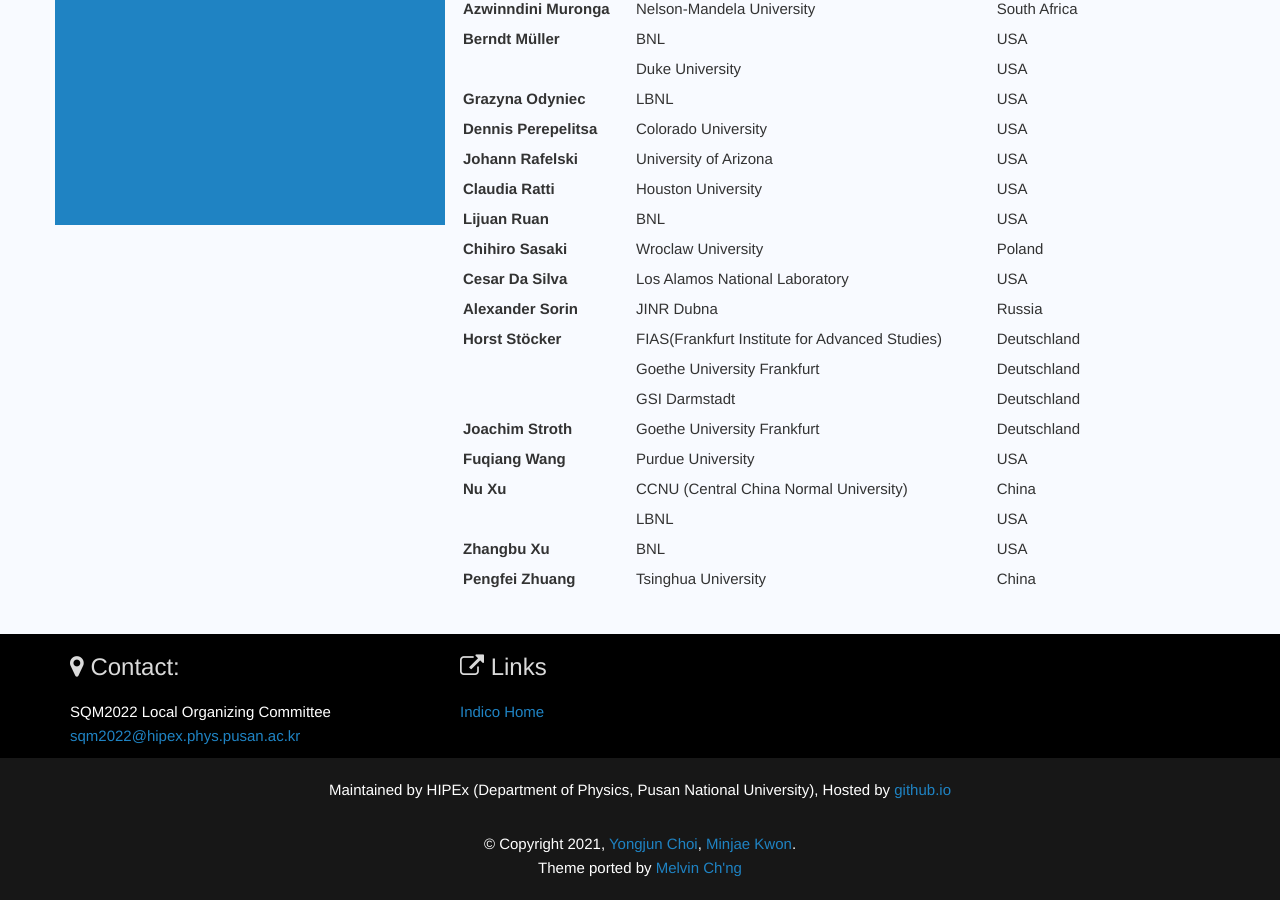
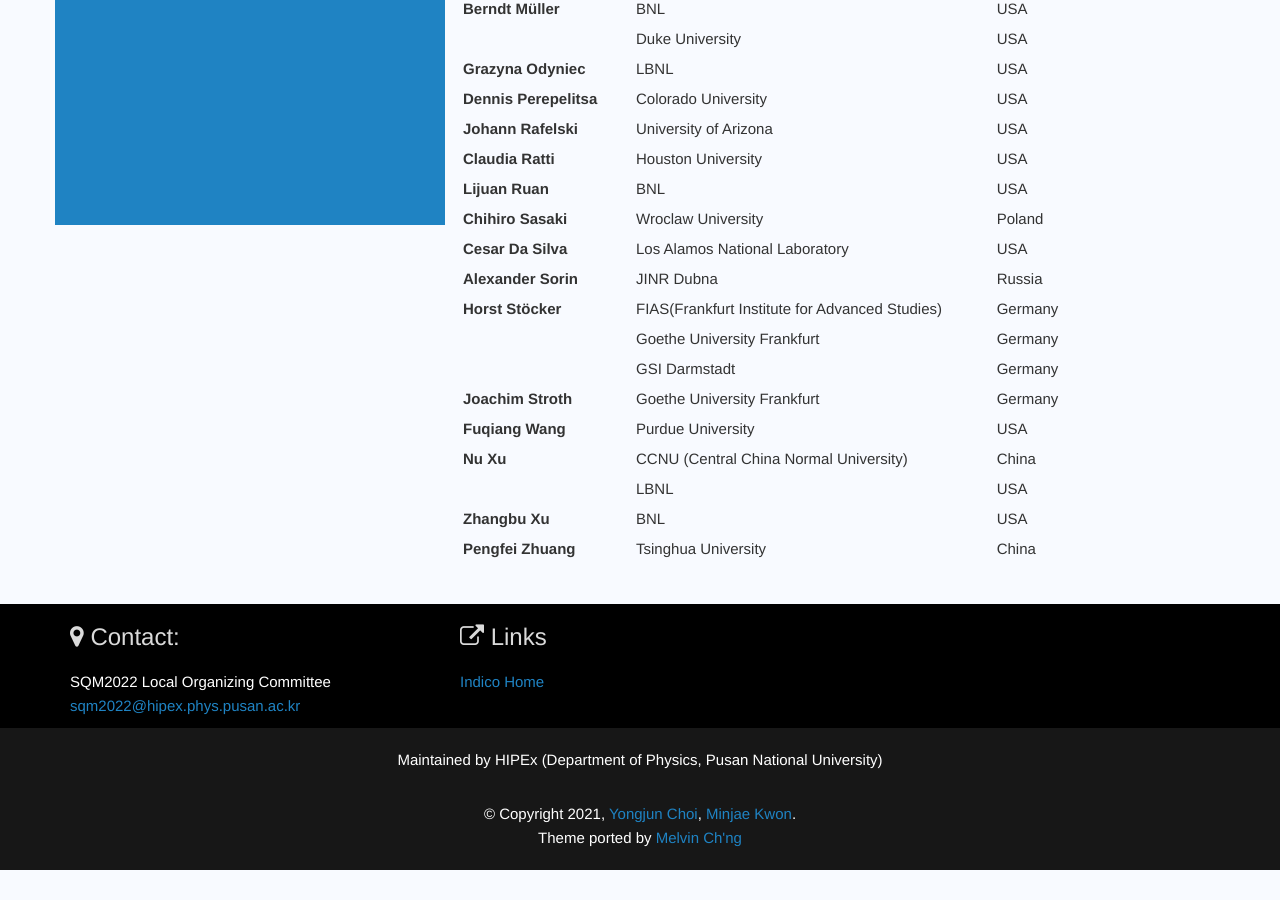
Before and after one commit to SQM2021/SQM2021.github.io, a Jekyll site: the page built from _pages/committees/international-advisory-committee.md, in a window 1280 px wide and 900 px high, scrolled down 1418 px. Built offline with Jekyll 4.4.1, drawn with Linux system fonts in a browser that asks for light colours; after the commit the page ends 2288 px from its top, so only the background shows below that; some of the changed text lies outside the part shown.

Commit message:
20211005-1

```diff
--- a/_config.yml
+++ b/_config.yml
@@ -18,7 +18,7 @@
 description: > # this means to ignore newlines until "baseurl:"
   The International Conference on Strangeness in Quark Matter (SQM 2022) will focus on new experimental and theoretical developments on the role of strange quark.
 baseurl: "" # the subpath of your site, e.g. /blog
-url: "https://sqm2022.github.io" # the base hostname & protocol for your site, e.g. http://example.com
+url: "https://sqm2022.web.cern.ch" # the base hostname & protocol for your site, e.g. http://example.com
 
 # Company Information
 company_name: HIPEx
@@ -76,13 +76,7 @@
   - vendor/ruby/
   - _site/
   - _site-build/
-  - ._sync_*.db-wal
-  - ._sync_*.db-shm
-  - ._sync_*.db
-  - .owncloudsync.log
-  - "**/.*.db-wal"
-  - "**/.*.db-shm"
-  - "**/.*.db"
+  - update_cern.sh
 # permalink: /:collection/:categories/:title/
 
 include:
--- a/_includes/footer.html
+++ b/_includes/footer.html
@@ -17,7 +17,7 @@
     </div>
   </div>
   <div class="copyright text center">
-    Maintained by HIPEx (Department of Physics, Pusan National University), Hosted by <a href="https://github.io"  target="_blank">github.io</a>
+    Maintained by HIPEx (Department of Physics, Pusan National University)</a>
   </div>
   <div class="copyright text center">
     <p>&copy; Copyright {{ site.time | date: '%Y' }}, <a href="https://keistad-root.github.io" target="_blank">Yongjun Choi</a>, <a href="https://isaac-kwon.github.io" target="_blank">Minjae Kwon</a>. <br>Theme ported by <a href="https://melvinchng.github.io/" target="_blank">Melvin Ch'ng</a></p>
--- a/_layouts/home.html
+++ b/_layouts/home.html
@@ -151,7 +151,9 @@
         <div class="row services-row services-row-head services-row-1" style="width:100%;">
             {% for spr in site.sponsors %}
             <div style ="float: left; width: 20%;">
-                <img style="max-width:100%; max-height:100px; display: inline-block;  padding: 5px;" src={{ spr.logo }} alt="{% if sponsor.short_name %} {{ sponsor.short_name }} {% else %} {{ sponsor.long_name }} {% endif %}" >
+                <a href={{ spr.homepage }} target="_blank">
+                <img style="max-width:100%; max-height:100px; display: inline-block;  padding: 5px;" src={{ spr.logo }} alt="{% if spr.short_name %} {{ spr.short_name }} {% else %} {{ spr.long_name }} {% endif %}" >
+                </a>
             </div>
             {% endfor %}
         </div>
--- a/_pages/committees/international-advisory-committee.md
+++ b/_pages/committees/international-advisory-committee.md
@@ -13,28 +13,27 @@
     }
 </style>
 
-| Name                      | Affiliation                                                          | Country      |
-|:--------------------------|:---------------------------------------------------------------------|              |
+|:--------------------------|:---------------------------------------------------------------------|--------------|
 | Joerg Aichelin            | SUBATECH Nantes                                                      | France       |
 | Federico Antinori         | INFN Padova                                                          | Italy        |
 |                           | CERN                                                                 | Switzerland  |
 | Francesco Becattini       | University of Firenze                                                | Italy        |
 |                           | INFN Firenze                                                         | Italy        |
-| Marcus Bleicher           | HFHF                                                                 | Deutschland  |
-|                           | Goethe University Frankfurt                                          | Deutschland  |
-| Peter Braun-Munzinger     | EMMI, GSI                                                            | Deutschland  |
-|                           | University of Heidelberg                                             | Deutschland  |
+| Marcus Bleicher           | HFHF                                                                 | Germany      |
+|                           | Goethe University Frankfurt                                          | Germany      |
+| Peter Braun-Munzinger     | EMMI, GSI                                                            | Germany      |
+|                           | University of Heidelberg                                             | Germany      |
 | Helen Caines              | Yale University                                                      | USA          |
 | Andrea Dainese            | INFN Padova                                                          | Italy        |
 | Xin Dong                  | LBNL                                                                 | USA          |
 | Domenico Elia             | INFN Bari                                                            | Italy        |
-| Laura Fabbietti           | Technical University of Munich                                       | Deutschland  |
+| Laura Fabbietti           | Technical University of Munich                                       | Germany      |
 | Wojtek Florkowski         | Krakow University                                                    | Poland       |
-| Tetyana Galatyuk          | GSI                                                                  | Deutschland  |
+| Tetyana Galatyuk          | GSI                                                                  | Germany      |
 | Marek Gaździcki           | Jan Kochanowski University of Kielce                                 | Poland       |
-|                           | Goethe University Frankfurt                                          | Deutschland  |
+|                           | Goethe University Frankfurt                                          | Germany      |
 | Paolo Giubellino          | INFN Torino                                                          | Italy        |
-|                           | GSI, FAIR Darmstadt                                                  | Deutschland  |
+|                           | GSI, FAIR Darmstadt                                                  | Germany      |
 | Boris Hippolyte           | University of Strasbourg                                             | France       |
 | Huan Z. Huang             | UCLA(University of California, Los Angeles)                          | USA          |
 | Mei Huang                 | GUCAS(University of Chinese Academy of Sciences)                     | China        |
@@ -55,10 +54,10 @@
 | Chihiro Sasaki            | Wroclaw University                                                   | Poland       |
 | Cesar Da Silva            | Los Alamos National Laboratory                                       | USA          |
 | Alexander Sorin           | JINR Dubna                                                           | Russia       |
-| Horst Stöcker             | FIAS(Frankfurt Institute for Advanced Studies)                       | Deutschland  |
-|                           | Goethe University Frankfurt                                          | Deutschland  |
-|                           | GSI Darmstadt                                                        | Deutschland  |
-| Joachim Stroth            | Goethe University Frankfurt                                          | Deutschland  |
+| Horst Stöcker             | FIAS(Frankfurt Institute for Advanced Studies)                       | Germany      |
+|                           | Goethe University Frankfurt                                          | Germany      |
+|                           | GSI Darmstadt                                                        | Germany      |
+| Joachim Stroth            | Goethe University Frankfurt                                          | Germany      |
 | Fuqiang Wang              | Purdue University                                                    | USA          |
 | Nu Xu                     | CCNU (Central China Normal University)                               | China        |
 |                           | LBNL                                                                 | USA          |
@@ -66,11 +65,11 @@
 | Pengfei Zhuang            | Tsinghua University                                                  | China        |
 
 <!-- | Yasuyuki Akiba            | RIKEN-RBRC                                                           | Japan        | -->
-<!-- | Hannah Elfner             | GSI                                                                  | Deutschland  | -->
-<!-- |                           | FIAS(Frankfurt Institute for Advanced Studies)                       | Deutschland  | -->
+<!-- | Hannah Elfner             | GSI                                                                  | Germany      | -->
+<!-- |                           | FIAS(Frankfurt Institute for Advanced Studies)                       | Germany      | -->
 <!-- | Adam Kiesel               | Warsaw University of Technology                                      | Poland       | -->
 <!-- | Badangadas Mohanty        | NISER (National Institute of Science, Education and Research)        | India        | -->
 <!-- | Jacquelyn Noronha-Hostler | UIUC (University of Illinois Urbana-Champaign)                       | USA          | -->
-<!-- | Laura Sagunski            | Goethe University Frankfurt                                          | Deutschland  | -->
+<!-- | Laura Sagunski            | Goethe University Frankfurt                                          | Germany      | -->
 <!-- | George Stephans           | MIT Cambridge                                                        | USA          | -->
 <!-- | Orlando Villalobos        | Baillie University of Birmingham                                     | UK           | -->
```
Also changed, not shown: _pages/committees/local-organizing-committee.md (+26 -26 lines), _pages/committees/regional-organizing-committee.md (+0 -1 lines), 2 other files.
